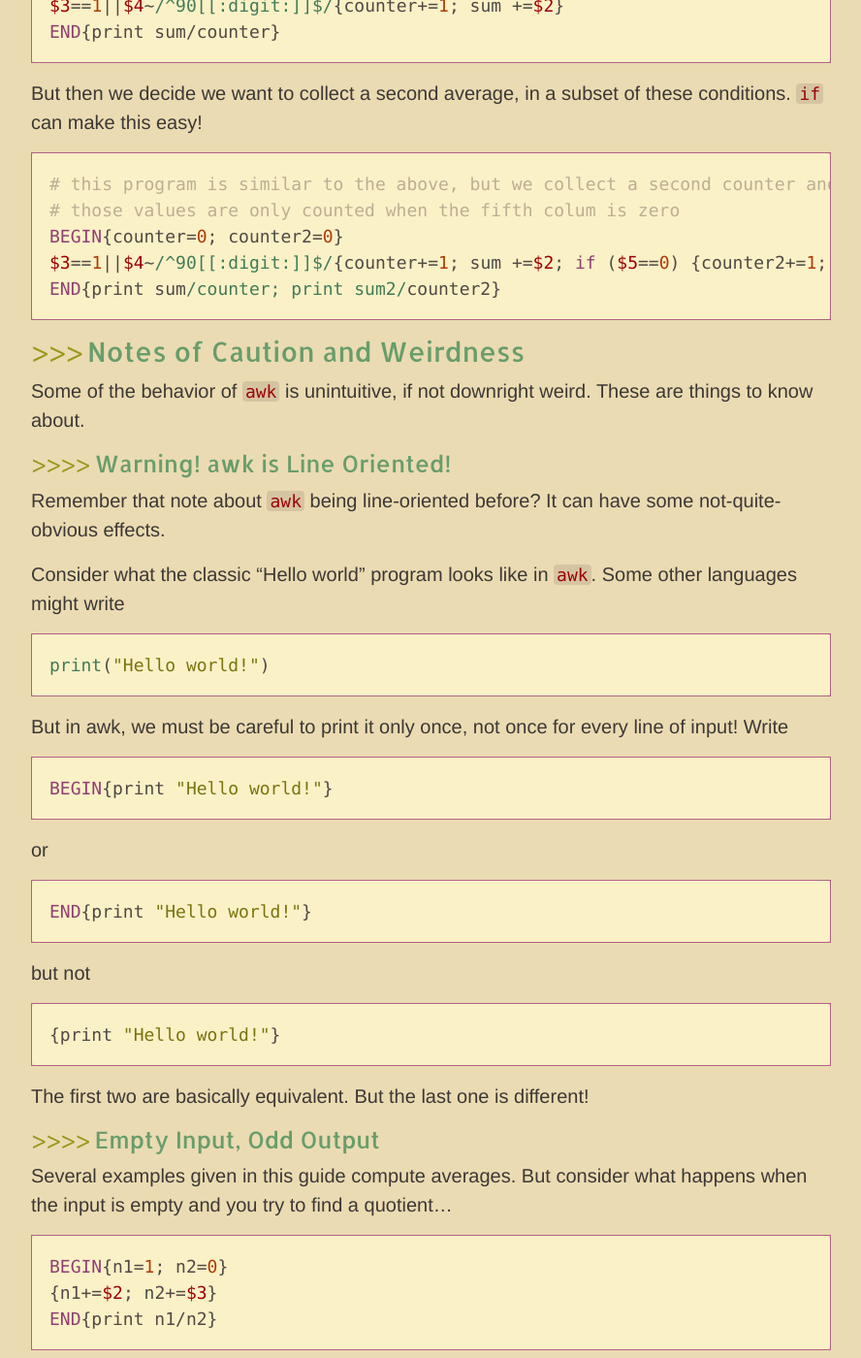
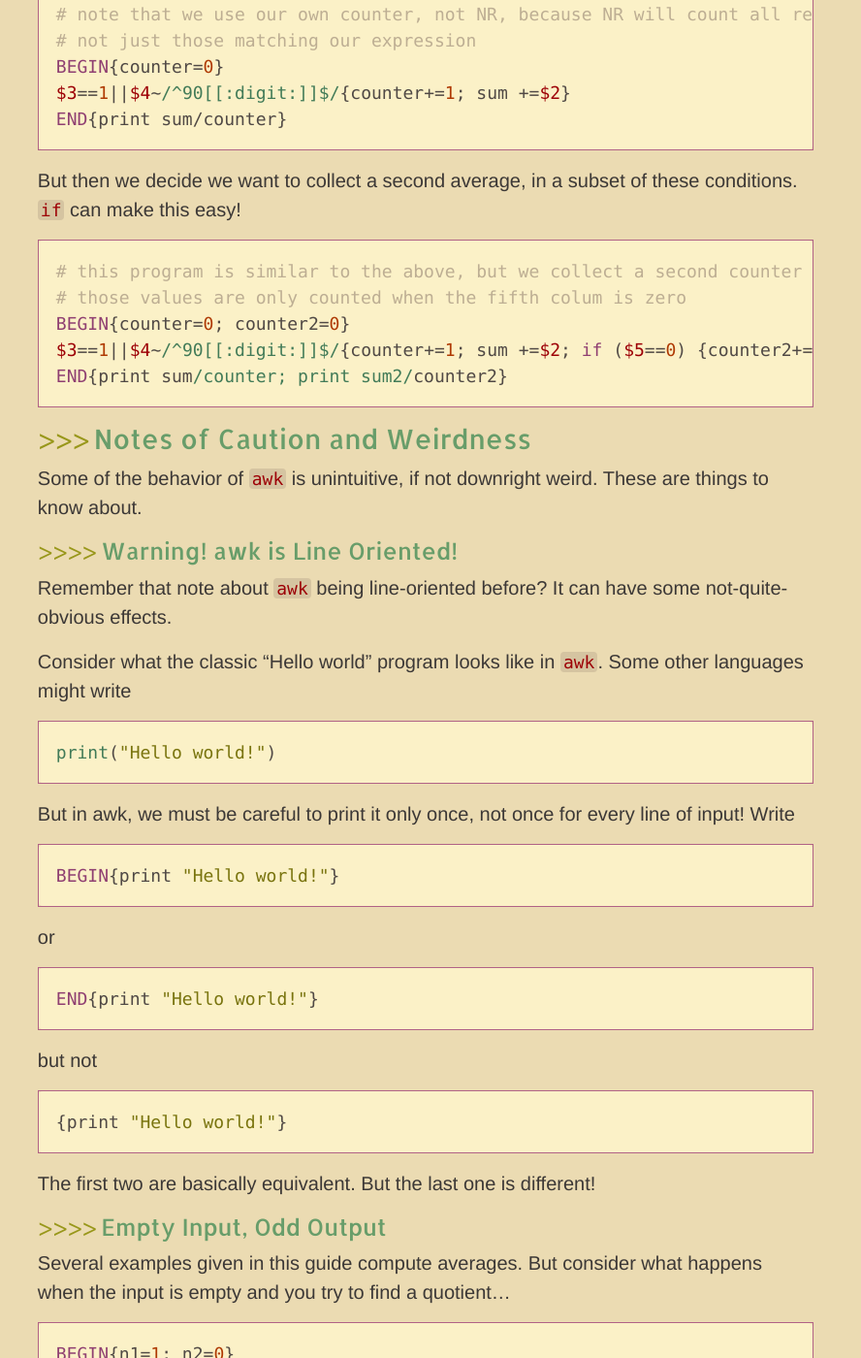
Before and after one commit to sirosen/sirosen.github.io, a Jekyll site: the page built from _posts/2021/2021-09-05-magical-robot-farts.md, in a window 1280 px wide and 1400 px high, scrolled down 7720 px. Shown: the whole window at 97% size, without its empty margins (53-941 px from the left). Built offline with Jekyll 4.4.1, drawn with Linux system fonts in a browser that asks for light colours.

Commit message:
Convert main content away from bootstrap grid
Use display:grid and grid-template-columns to provide a gridded layout
without using the bootstrap grid.

Spacing is slightly altered in a few ways, but is very similar to the
bootstrap spacing.

```diff
--- a/_includes/footer.html
+++ b/_includes/footer.html
@@ -1,10 +1,8 @@
 <hr>
 
-<!-- End Center Column-->
-</div>
+</main>
 
-<!-- the sidebar is a second column in the main row -->
-<div id="sidebar" class="col-md-3">
+<aside id="sidebar">
   {% if page.layout == 'post' %}
   <div class="post-listing">
     <div class="sidebar-buttons">
@@ -37,10 +35,7 @@
     <li><a rel="me" href="https://bsky.app/profile/sirosen.net">BlueSky</a></li>
     <li><a rel="me" href="https://www.linkedin.com/in/sirosen0/">LinkedIn</a></li>
   </ul>
-</div>
-
-<!-- End Center|Sidebar Row-->
-</div>
+</aside>
 
 <!-- End main-content container -->
 </div>
--- a/_includes/header.html
+++ b/_includes/header.html
@@ -37,6 +37,5 @@
     </nav>
   </header>
 
-<div class="container" id="main-content">
-  <div class="row">
-    <div class="col-md-9">
+<div id="main-content">
+  <main>
--- a/_posts/2021/2021-09-05-magical-robot-farts.md
+++ b/_posts/2021/2021-09-05-magical-robot-farts.md
@@ -55,6 +55,7 @@
 
 ## Cheat Sheet
 
+<div class="table-scroll">
 <table class="bordered">
 <tbody>
 
@@ -115,6 +116,7 @@
 
 </tbody>
 </table>
+</div>
 
 
 ## Explanation
@@ -145,6 +147,7 @@
 
 When `awk` is given a file on standard input (e.g. in a pipeline), then the filename argument is omitted.
 
+<div class="table-scroll">
 <table class="bordered">
 <thead>
 <tr><td>Reading from a file</td><td>Reading from stdin</td></tr>
@@ -156,6 +159,7 @@
 </tr>
 </tbody>
 </table>
+</div>
 
 ### Options
 
@@ -395,6 +399,7 @@
 If a variable is used with operator-assignment like `+=` or `-=` without having been previously declared, it gets a value of `0` to start.
 That means that the two following programs are identical in meaning:
 
+<div class="table-scroll">
 <table class="bordered">
 <tbody>
 <tr>
@@ -408,6 +413,7 @@
 </tr>
 </tbody>
 </table>
+</div>
 
 When you see `awk` code which seems to materialize variables out of nowhere, it's a good bet that this is what's going on.
 
@@ -425,6 +431,7 @@
 However, the arguments to `print` may also be given *without* commas, meaning that they are combined by string concatenation (no spaces).
 The difference is not always obvious.
 
+<div class="table-scroll">
 <table class="bordered">
 <tbody>
 <tr>
@@ -443,6 +450,7 @@
 </tr>
 </tbody>
 </table>
+</div>
 
 
 #### awk vs gawk
--- a/assets/styles.scss
+++ b/assets/styles.scss
@@ -131,6 +131,25 @@
   font-style: normal;
   font-weight: 400;
   src: url(/assets/fonts/allerta.ttf) format('truetype');
+}
+
+// Layout
+$breakpoint-md: 768px;
+
+#main-content {
+  display: grid;
+  grid-template-columns: minmax(0, 1fr);
+  gap: 0 30px;
+
+  width: 92%;
+  margin-inline: auto;
+  padding-inline: 15px;
+}
+@media (min-width: $breakpoint-md) {
+  #main-content {
+    grid-template-columns: minmax(0, 3fr) minmax(0, 1fr);
+    width: min(88%, 1140px);
+  }
 }
 
 *, *::before, *::after {
@@ -337,6 +356,19 @@
     }
   }
 
+  .table-scroll {
+    overflow-x: auto;
+    margin-bottom: 1rem;
+    table { margin-bottom: 0; }
+  }
+  @media (min-width: $breakpoint-md) {
+    // allow overflow into the sidebar space on large displays
+    // potential future refactor: make this a separate utility class
+    .table-scroll {
+      overflow-x: visible;
+    }
+  }
+
   // override bootstrap tabs, mostly colors but also some spacing
   .nav-tabs {
     margin-bottom: 0.5rem;
```
